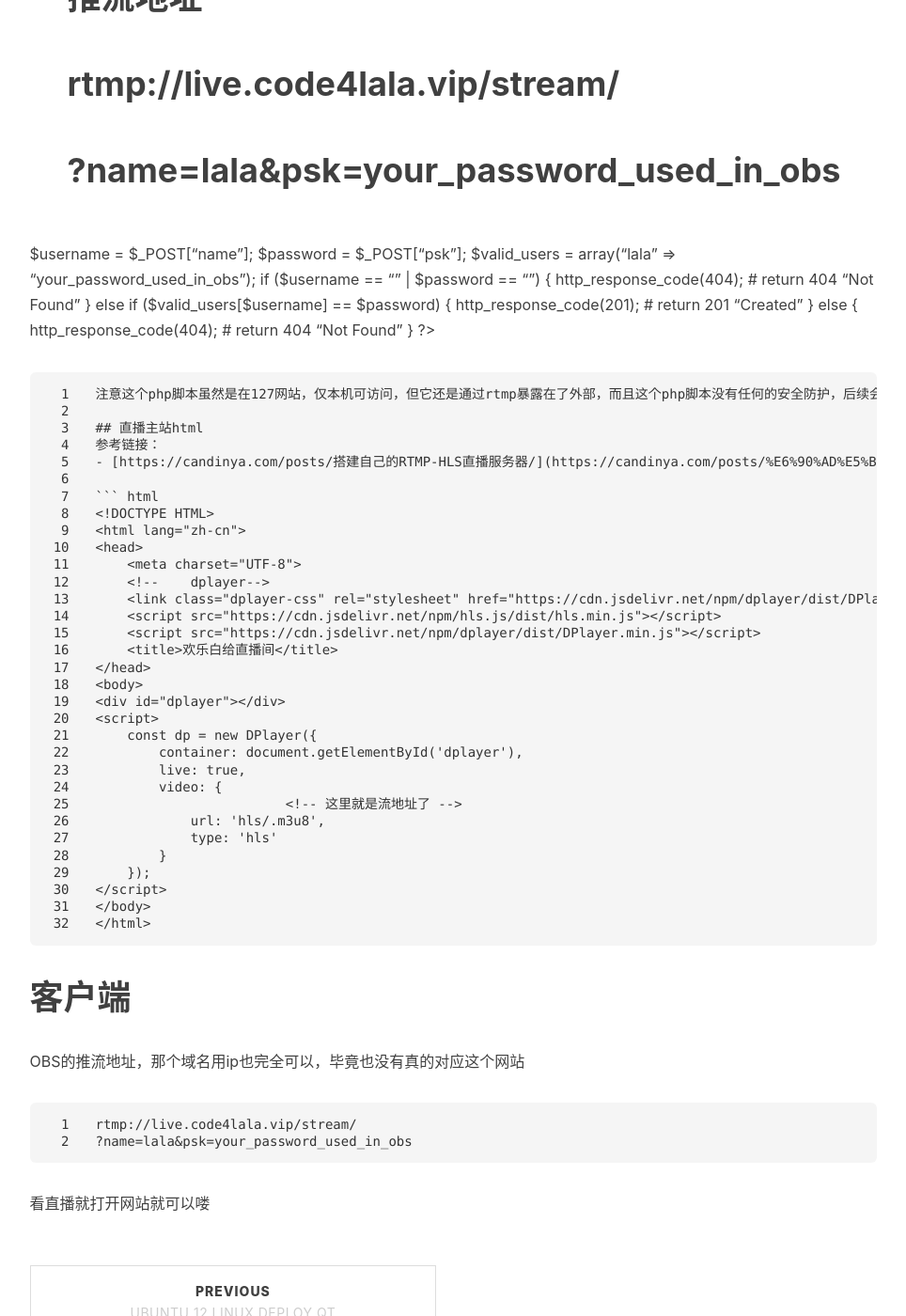
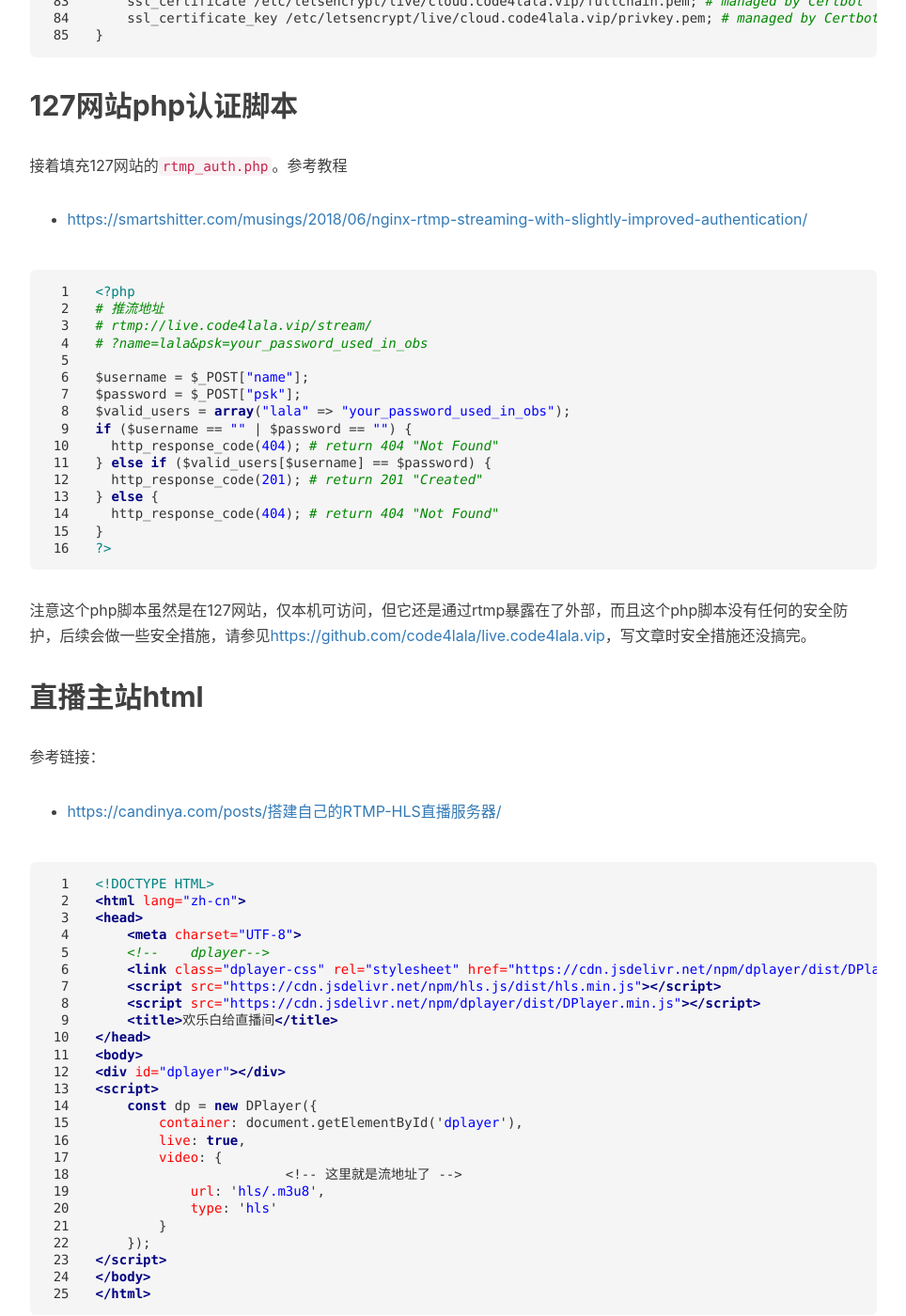
Before and after one commit to code4lala/code4lala.github.io, a Jekyll site: the page built from _posts/2019-11-02-build-live-show.markdown, in a window 1280 px wide and 1400 px high, scrolled down 4991 px. Shown: the whole window at 94% size, without its empty margins (136-1100 px from the left). Built offline with Jekyll 4.4.1, drawn with Linux system fonts in a browser that asks for light colours; nearby versions of some CDN libraries; comment, search, counter and statistics services are not loaded; some of the changed text lies outside the part shown.

Commit message:
add new line

````diff
--- a/_posts/2019-11-02-build-live-show.markdown
+++ b/_posts/2019-11-02-build-live-show.markdown
@@ -82,11 +82,13 @@
 iptables -L -n
 cat /etc/network/interfaces
 ```
+
 ## 安装nginx和rtmp模块
 参考教程
 - [https://opensource.com/article/19/1/basic-live-video-streaming-server](https://opensource.com/article/19/1/basic-live-video-streaming-server)
 ## 开启rtmp模块 配置nginx.conf
 路径`/etc/nginx/nginx.conf`
+
 ``` bash
 http {
     ... # rtmp需要和http同级
@@ -114,16 +116,20 @@
   }
 }
 ```
+
 完事重启`nginx`，命令
+
 ``` bash
 sudo service nginx restart|reload|status
 ```
+
 如果配置文件有误，执行status查看状态能看到哪个配置文件的哪一行有误。
 
 上边加了一个身份认证，所以要配置身份认证的服务器(前提需要保证php脚本能跑)
 
 ## 配置127网站和直播网站
 配置文件`/etc/nginx/sites-available/default`，我所有的网站全都放到这一个配置文件里边了，所以就改这一个就行。
+
 ``` bash
 # Default server configuration
 #
@@ -211,10 +217,12 @@
     ssl_certificate_key /etc/letsencrypt/live/cloud.code4lala.vip/privkey.pem; # managed by Certbot
 }
 ```
+
 ## 127网站php认证脚本
 接着填充127网站的`rtmp_auth.php`。参考教程
 - [https://smartshitter.com/musings/2018/06/nginx-rtmp-streaming-with-slightly-improved-authentication/](https://smartshitter.com/musings/2018/06/nginx-rtmp-streaming-with-slightly-improved-authentication/)
-``` bash
+
+``` php
 <?php
 # 推流地址
 # rtmp://live.code4lala.vip/stream/
@@ -232,6 +240,7 @@
 }
 ?>
 ```
+
 注意这个php脚本虽然是在127网站，仅本机可访问，但它还是通过rtmp暴露在了外部，而且这个php脚本没有任何的安全防护，后续会做一些安全措施，请参见[https://github.com/code4lala/live.code4lala.vip](https://github.com/code4lala/live.code4lala.vip)，写文章时安全措施还没搞完。
 
 ## 直播主站html
@@ -268,8 +277,10 @@
 
 # 客户端
 OBS的推流地址，那个域名用ip也完全可以，毕竟也没有真的对应这个网站
+
 ``` bash
 rtmp://live.code4lala.vip/stream/
 ?name=lala&psk=your_password_used_in_obs
 ```
+
 看直播就打开网站就可以喽
````
